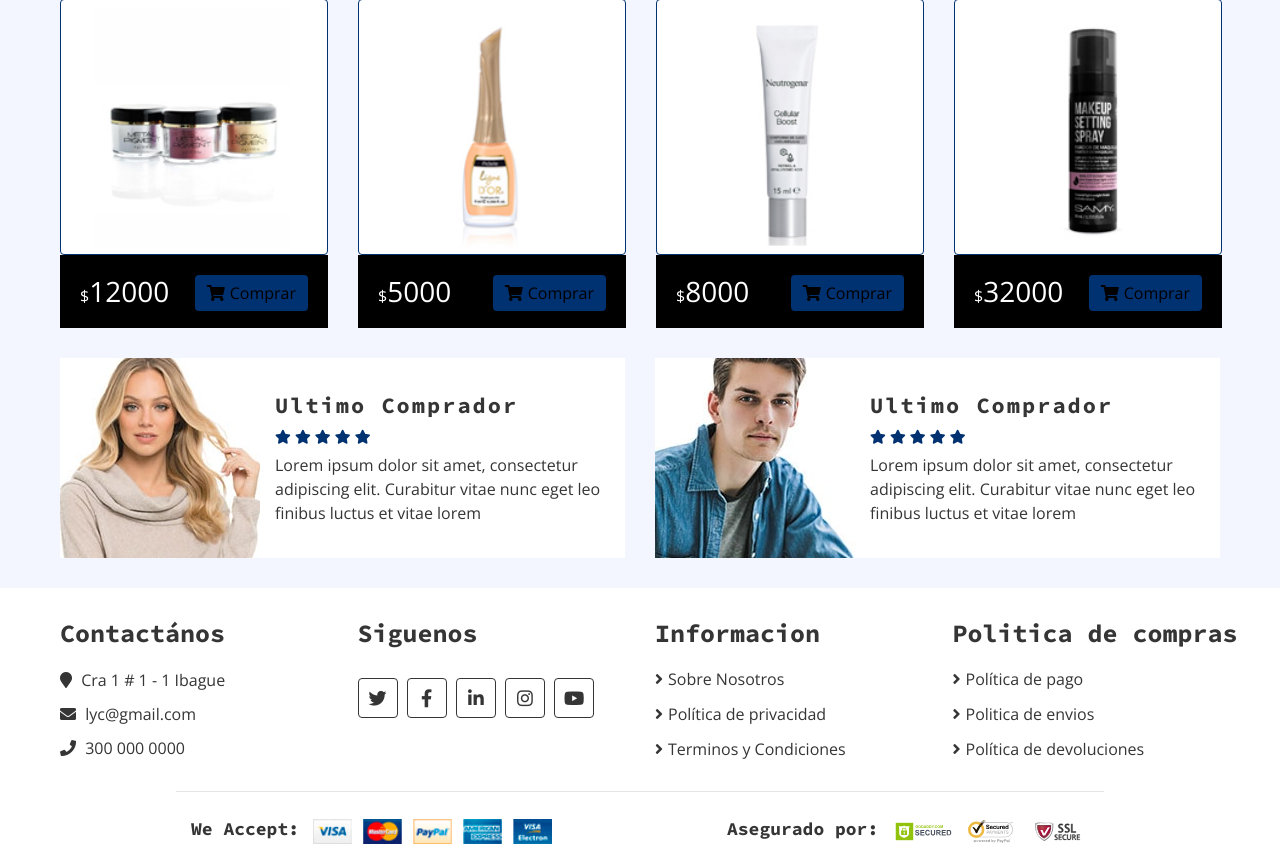
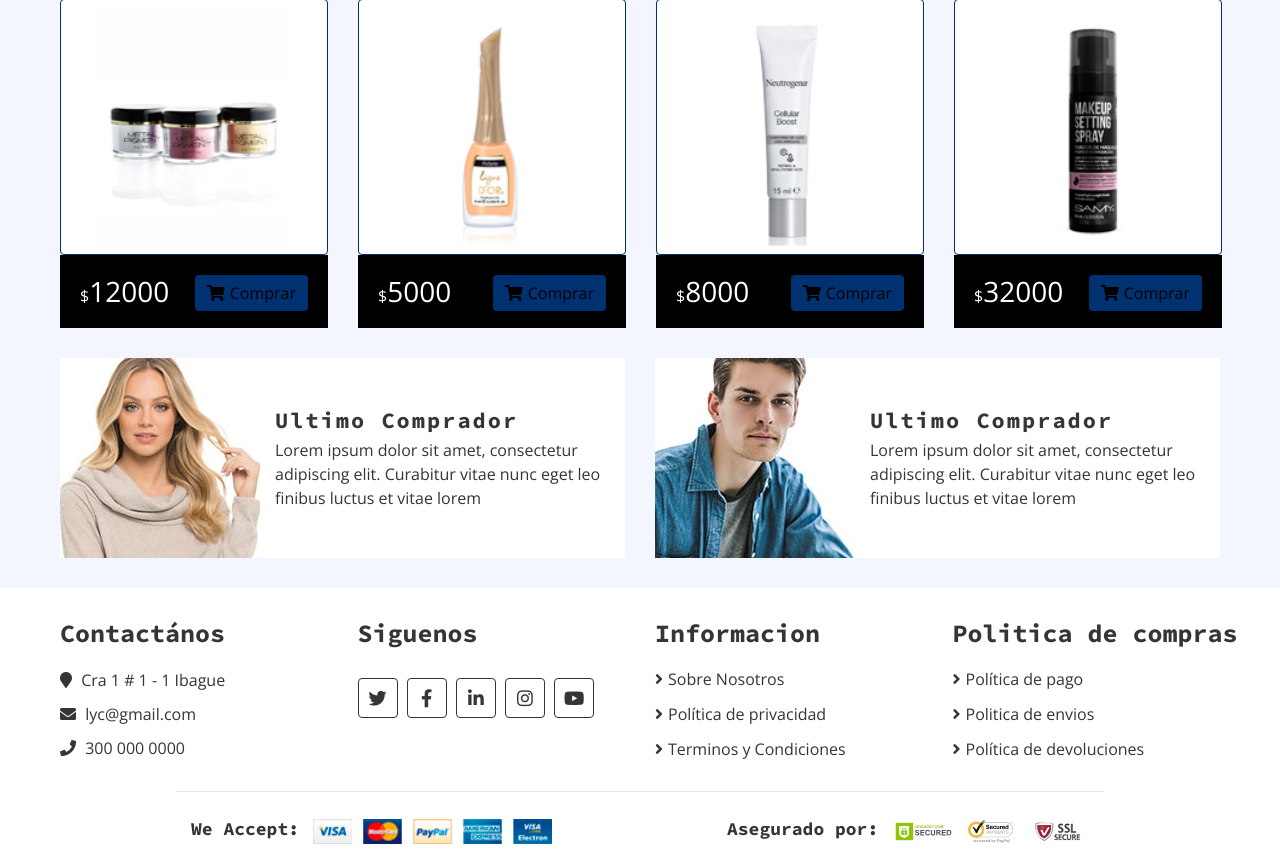
Before and after one commit to Sebas0317/proyectoLC, a Django app: page / in a window 1280 px wide. Shown: the part 2342-3210 px from the top of the page. Run offline with Django 4.2, Linux system fonts and the light colour scheme; data comes from the database, SQL or seed files in the repository; some libraries are stand-ins or nearby versions.

Commit message:
delete stars in home and add brand in detail

```diff
--- a/lycdjango/core/templates/core/home.html
+++ b/lycdjango/core/templates/core/home.html
@@ -312,13 +312,7 @@
           <div class="review-text">
             <h2>Ultimo Comprador</h2>
             <h3></h3>
-            <div class="ratting">
-              <i class="fa fa-star"></i>
-              <i class="fa fa-star"></i>
-              <i class="fa fa-star"></i>
-              <i class="fa fa-star"></i>
-              <i class="fa fa-star"></i>
-            </div>
+
             <p>
               Lorem ipsum dolor sit amet, consectetur adipiscing elit.
               Curabitur vitae nunc eget leo finibus luctus et vitae lorem
@@ -334,13 +328,7 @@
           <div class="review-text">
             <h2>Ultimo Comprador</h2>
             <h3></h3>
-            <div class="ratting">
-              <i class="fa fa-star"></i>
-              <i class="fa fa-star"></i>
-              <i class="fa fa-star"></i>
-              <i class="fa fa-star"></i>
-              <i class="fa fa-star"></i>
-            </div>
+
             <p>
               Lorem ipsum dolor sit amet, consectetur adipiscing elit.
               Curabitur vitae nunc eget leo finibus luctus et vitae lorem
@@ -356,13 +344,7 @@
           <div class="review-text">
             <h2>Ultimo Comprador</h2>
             <h3></h3>
-            <div class="ratting">
-              <i class="fa fa-star"></i>
-              <i class="fa fa-star"></i>
-              <i class="fa fa-star"></i>
-              <i class="fa fa-star"></i>
-              <i class="fa fa-star"></i>
-            </div>
+
             <p>
               Lorem ipsum dolor sit amet, consectetur adipiscing elit.
               Curabitur vitae nunc eget leo finibus luctus et vitae lorem
```
Also changed, not shown: lycdjango/core/templates/core/product-detail.html (+6 -8 lines).
